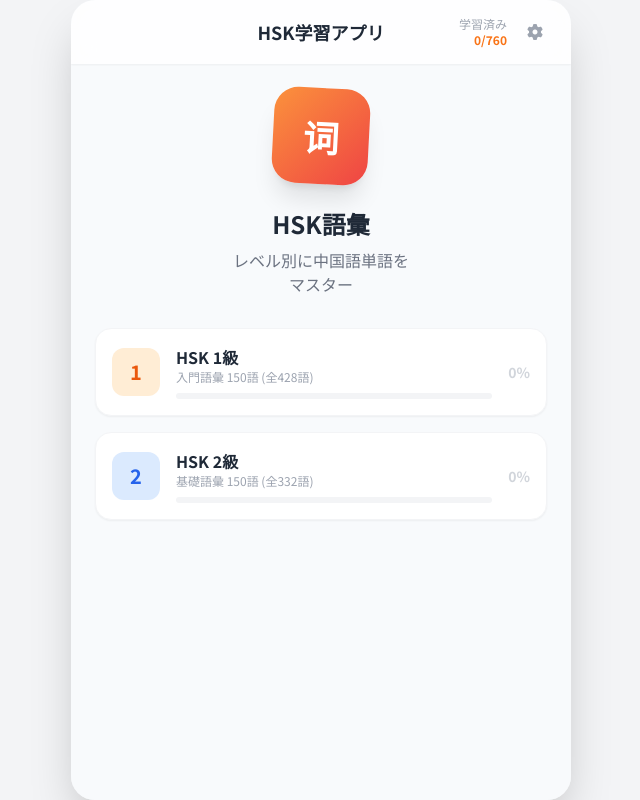
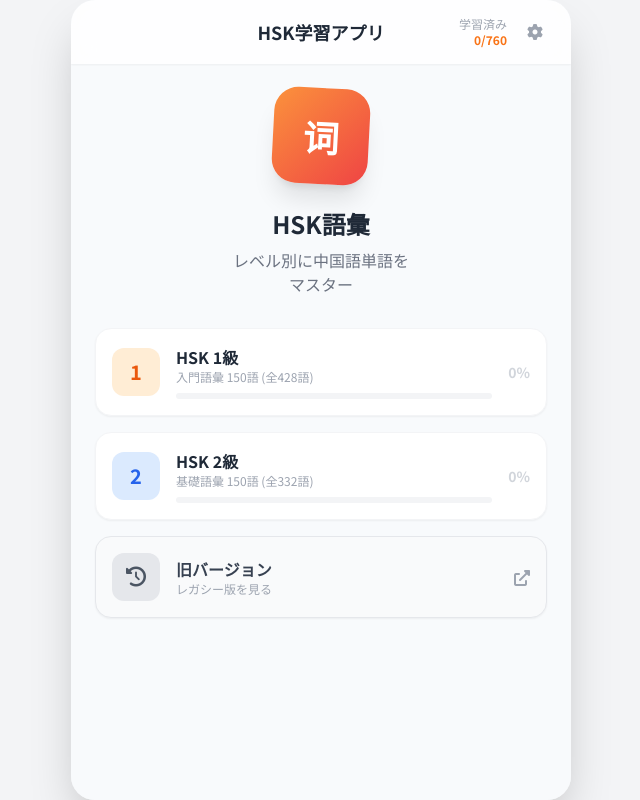
Before and after one commit to pochy/HSK1-Anki-App, a SvelteKit app: page / in a window 1280 px wide. Shown: the whole page, without its empty margins (319-959 px from the left). Built offline with nearby package versions, Linux system fonts and the light colour scheme.

Commit message:
feat: Add legacy version support with dedicated page and assets, update README and navigation links

```diff
--- a/src/routes/+page.svelte
+++ b/src/routes/+page.svelte
@@ -94,6 +94,26 @@
         </div>
       </button>
     {/each}
+
+    <!-- Legacy Version Link -->
+    <a
+      href="{base}/legacy/"
+      target="_blank"
+      class="w-full bg-gray-50 p-4 rounded-2xl shadow-sm border border-gray-200 flex items-center hover:shadow-md transition-all active:scale-98 text-left"
+    >
+      <div
+        class="bg-gray-200 text-gray-600 w-12 h-12 rounded-xl flex items-center justify-center text-xl mr-4 shrink-0"
+      >
+        <i class="fas fa-history"></i>
+      </div>
+      <div class="flex-1">
+        <div class="font-bold text-gray-700">旧バージョン</div>
+        <div class="text-xs text-gray-400">レガシー版を見る</div>
+      </div>
+      <div class="ml-4 text-gray-400">
+        <i class="fas fa-external-link-alt"></i>
+      </div>
+    </a>
   </div>
 </div>
 
--- /dev/null
+++ b/src/routes/legacy/+page.ts
@@ -0,0 +1,7 @@
+import { redirect } from "@sveltejs/kit";
+import { base } from "$app/paths";
+
+export const load = () => {
+  // static フォルダの legacy/index.html にリダイレクト
+  throw redirect(302, `${base}/legacy/index.html`);
+};
```
Also changed, not shown: static/legacy/README.md (renamed from legacy/README.md), static/legacy/index.html (renamed from legacy/index.html), static/legacy/words/hsk1.js (renamed from legacy/words/hsk1.js), static/legacy/words/hsk2.js (renamed from legacy/words/hsk2.js), 2 other files (tests, documents, lock files or other folders).
